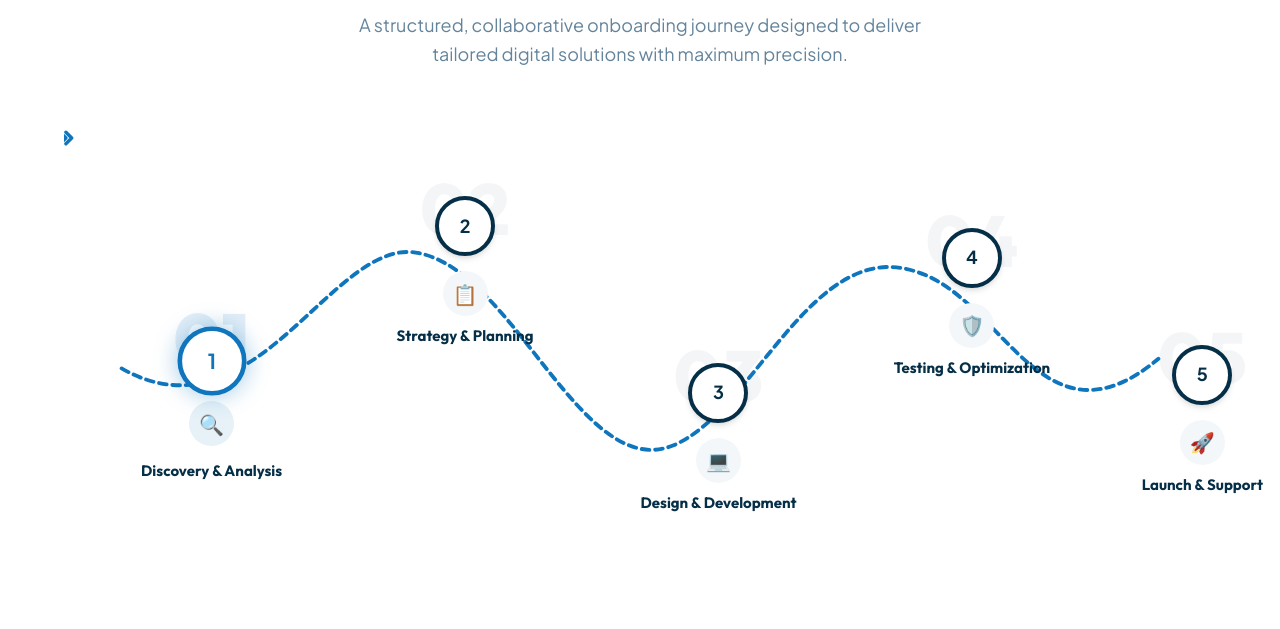
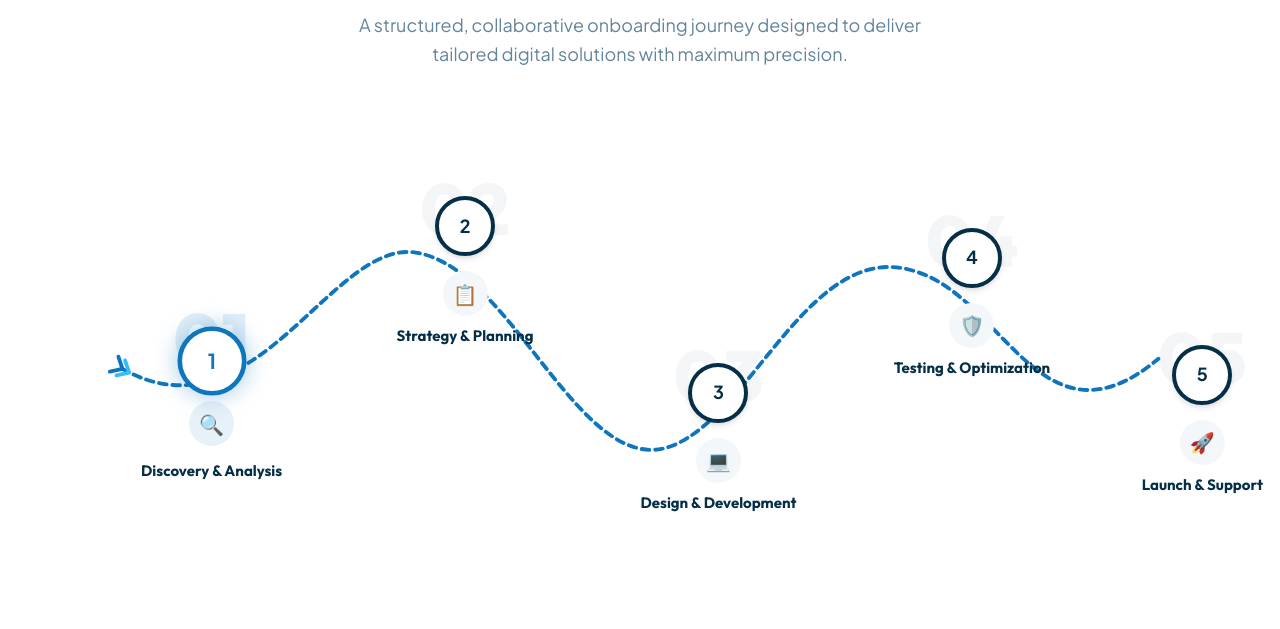
Before and after one commit to Vedabhavishya/AnanyaHiSolutions, a Next.js app: page / in a window 1280 px wide. Shown: the part 2460-3089 px from the top of the page. Built offline with nearby package versions, Linux system fonts and the light colour scheme.

Commit message:
style: replace paper plane with double chevron and center it on the onboarding wave path

```diff
--- a/src/app/globals.css
+++ b/src/app/globals.css
@@ -688,7 +688,23 @@ button {
   line-height: 1.3;
 }
 
-
+.process-paper-plane {
+  position: absolute;
+  width: 32px;
+  height: 32px;
+  color: var(--primary-blue);
+  z-index: 10;
+  pointer-events: none;
+  offset-path: path("M 60,240 C 200,320 280,100 370,120 C 470,140 540,360 635,320 C 720,285 780,100 890,140 C 980,170 1020,330 1140,230");
+  offset-anchor: center;
+  transform-box: fill-box;
+  animation: planeTravel 12s linear infinite;
+}
+
+@keyframes planeTravel {
+  0% { offset-distance: 0%; }
+  100% { offset-distance: 100%; }
+}
 
 /* Tools Section */
 .tools-grid {
--- a/src/app/page.js
+++ b/src/app/page.js
@@ -473,23 +473,26 @@ export default function Home() {
                 className="process-svg-path"
                 d="M 60,240 C 200,320 280,100 370,120 C 470,140 540,360 635,320 C 720,285 780,100 890,140 C 980,170 1020,330 1140,230"
               />
-              {/* Custom Double-Chevron Arrow Symbol flying exactly along path */}
-              <g>
-                <g stroke="var(--primary-blue)" strokeWidth="3.5" strokeLinecap="round" strokeLinejoin="round" fill="none">
-                  {/* Outer Chevron */}
-                  <path d="M 2,-6 L 8,0 L 2,6" />
-                  {/* Inner Chevron */}
-                  <path d="M -4,-6 L 2,0 L -4,6" />
-                  {/* Dot in bottom left relative to chevron center */}
-                  <circle cx="-10" cy="5" r="2" fill="var(--primary-blue)" stroke="none" />
-                </g>
-                <animateMotion
-                  dur="12s"
-                  repeatCount="indefinite"
-                  rotate="auto"
-                >
-                  <mpath href="#wavePath" />
-                </animateMotion>
+              {/* Double Chevron Flying along path */}
+              <g className="process-paper-plane">
+                {/* Left/Back Chevron */}
+                <path
+                  d="M -10 -9 L 0 0 L -10 9"
+                  fill="none"
+                  stroke="var(--primary-blue)"
+                  strokeWidth="4"
+                  strokeLinecap="round"
+                  strokeLinejoin="round"
+                />
+                {/* Right/Front Chevron */}
+                <path
+                  d="M -2 -9 L 8 0 L -2 9"
+                  fill="none"
+                  stroke="#38bdf8"
+                  strokeWidth="4"
+                  strokeLinecap="round"
+                  strokeLinejoin="round"
+                />
               </g>
             </svg>
 
```
